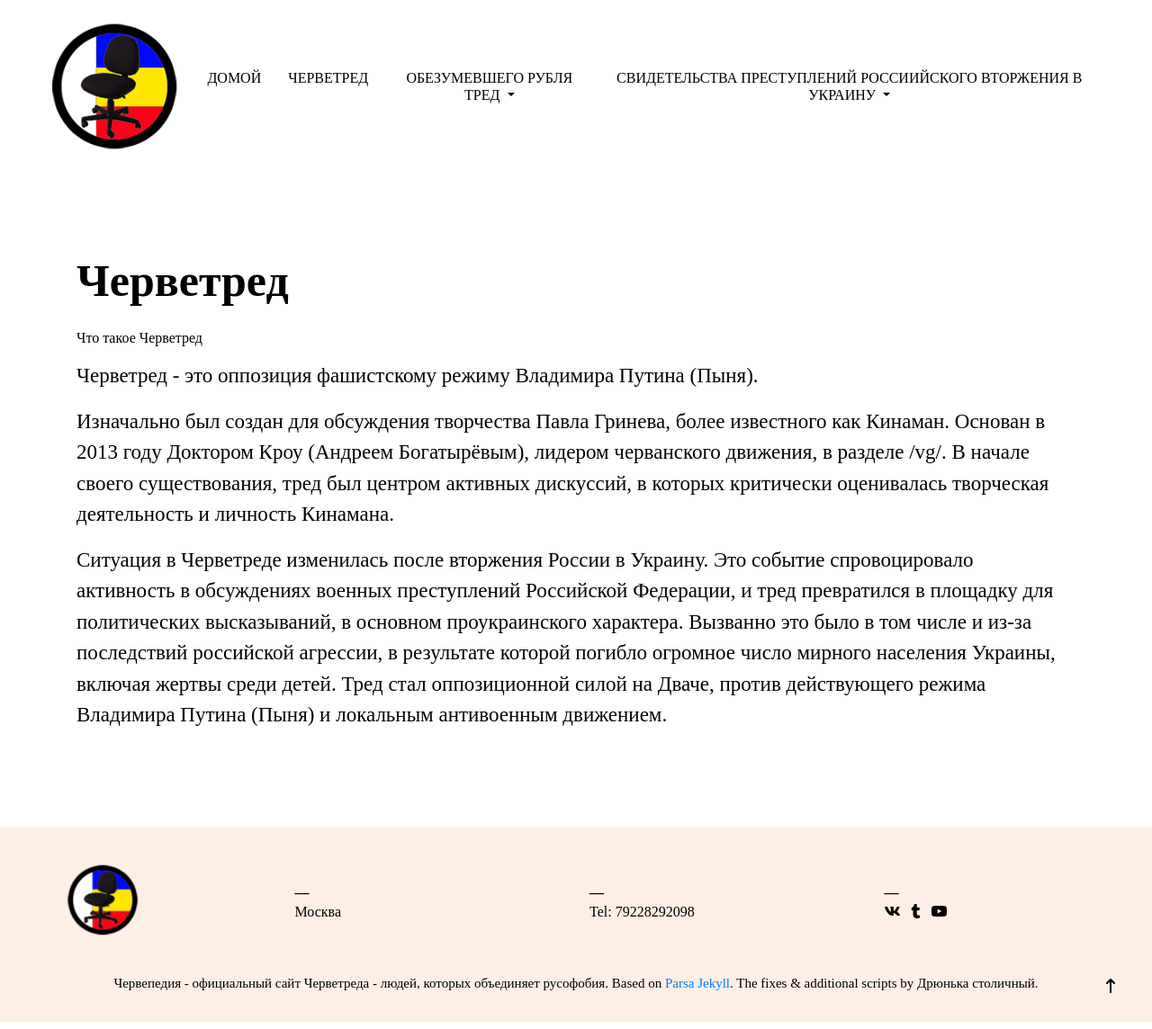
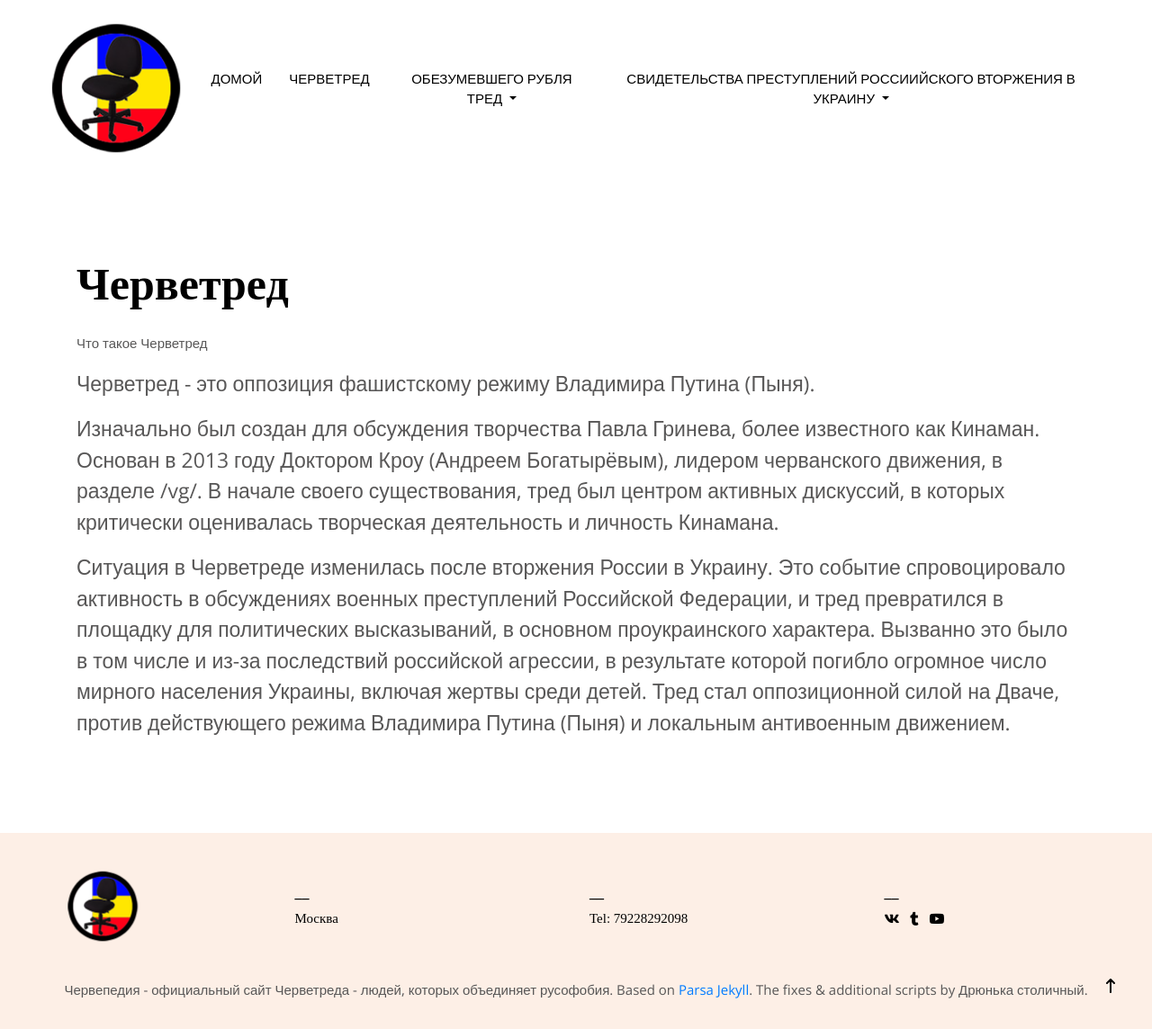
Before and after one commit to chervetred/chervetred.github.io, a Jekyll site: the page built from _pages/about.md, in a window 1280 px wide and 1144 px high. Shown: the whole window at 90% size. Built offline with Jekyll 4.4.1, drawn with Linux system fonts in a browser that asks for light colours; some web fonts are replaced; comment, search, counter and statistics services are not loaded.

Commit message:
Update style.css

```diff
--- a/assets/css/style.css
+++ b/assets/css/style.css
@@ -8,35 +8,32 @@ VERSION:	Versoin Number
 [TABLE OF CONTENTS]
 -------------------------------------------------------------------*/
 /*  typography */
-
-
-
+@import url("https://fonts.googleapis.com/css?family=Open+Sans:300,400,600,700|Playfair+Display:400,700");
 @font-face {
-	font-family: "KZ Taurus";
-	src: url("../plugins/fonts/kz-taurus.woff") format("woff");
-	font-weight: normal;
-	font-style: normal;
+  font-family: 'hanskendrick';
+  src: url("../plugins/fonts/hanskendrick-regular-webfont.woff") format("woff");
+  font-style: normal;
+  font-display: swap;
 }
 
 body {
-	font-family: "KZ Taurus";
-	font-size: 1rem;
-	font-weight: normal;
-	line-height: 1.2;
-	color: #000;
-	background-color: #fff;
+  line-height: 1.5;
+  font-family: "Open Sans", sans-serif;
+  -webkit-font-smoothing: antialiased;
+  font-size: 15px;
+  color: #585757;
 }
 
 p, .paragraph {
   font-weight: 400;
   font-size: 15px;
   line-height: 1.5;
-  font-family: "KZ Taurus";
+  font-family: "Open Sans", sans-serif;
 }
 
 h1, h2, h3, h4, h5, h6 {
   color: #000000;
-  font-family: "KZ Taurus";
+  font-family: "hanskendrick";
   font-weight: 600;
   line-height: 1.2;
 }
@@ -80,7 +77,7 @@ h6, .h6 {
 /* Button style */
 .btn {
   font-size: 15px;
-  font-family: "KZ Taurus";
+  font-family: "Open Sans", sans-serif;
   text-transform: capitalize;
   padding: 8px 20px;
   border-radius: 0;
@@ -354,7 +351,7 @@ a:hover, a.text-dark:hover {
 }
 
 .font-secondary {
-  font-family: "KZ Taurus" !important;
+  font-family: "hanskendrick" !important;
 }
 
 .mb-10 {
@@ -588,7 +585,7 @@ textarea.form-control {
 }
 
 .pagination .page-item .page-link {
-  font-family: "KZ Taurus";
+  font-family: "hanskendrick";
   font-size: 30px;
   border: 0;
   color: #585757;
@@ -606,7 +603,7 @@ textarea.form-control {
 }
 
 .pagination .page-item:first-child .page-link, .pagination .page-item:last-child .page-link {
-  font-size: 32px;
+  font-size: 16px;
 }
 
 .pagination .page-item.active .page-link {
```
